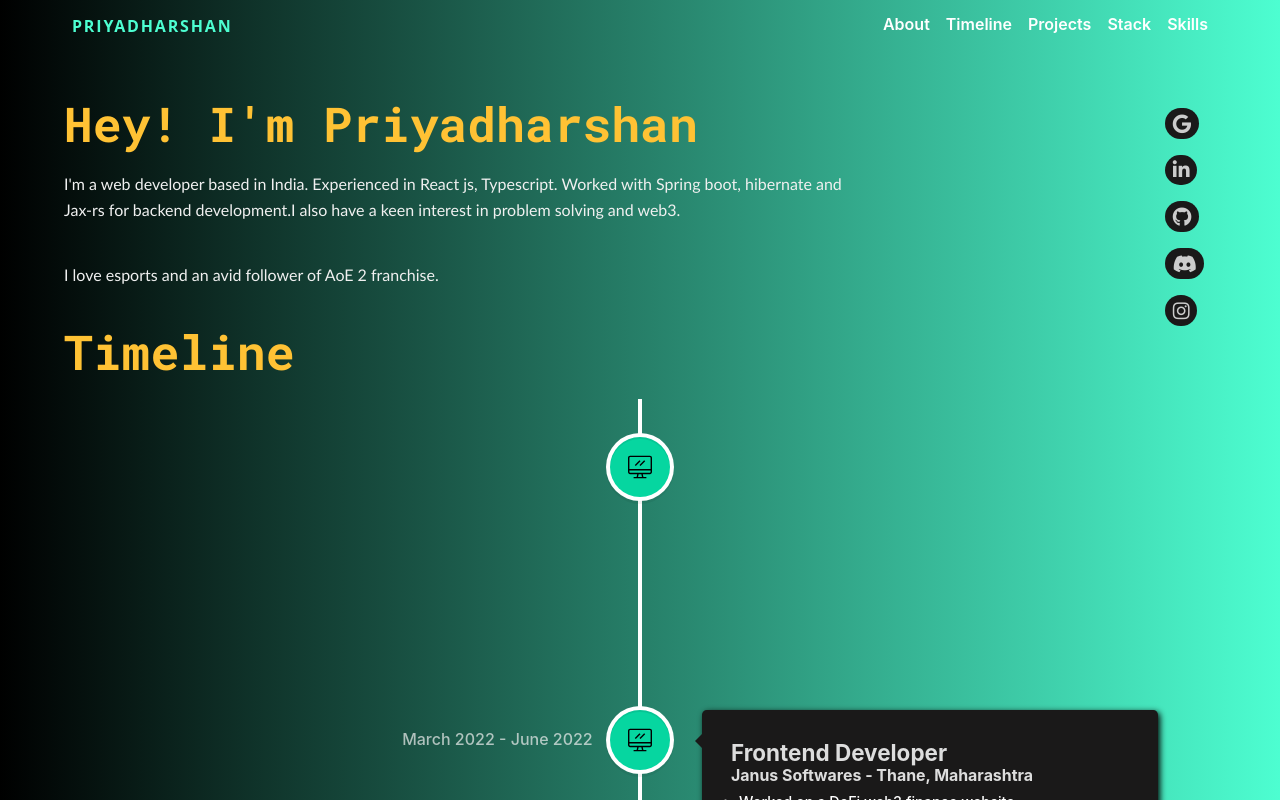
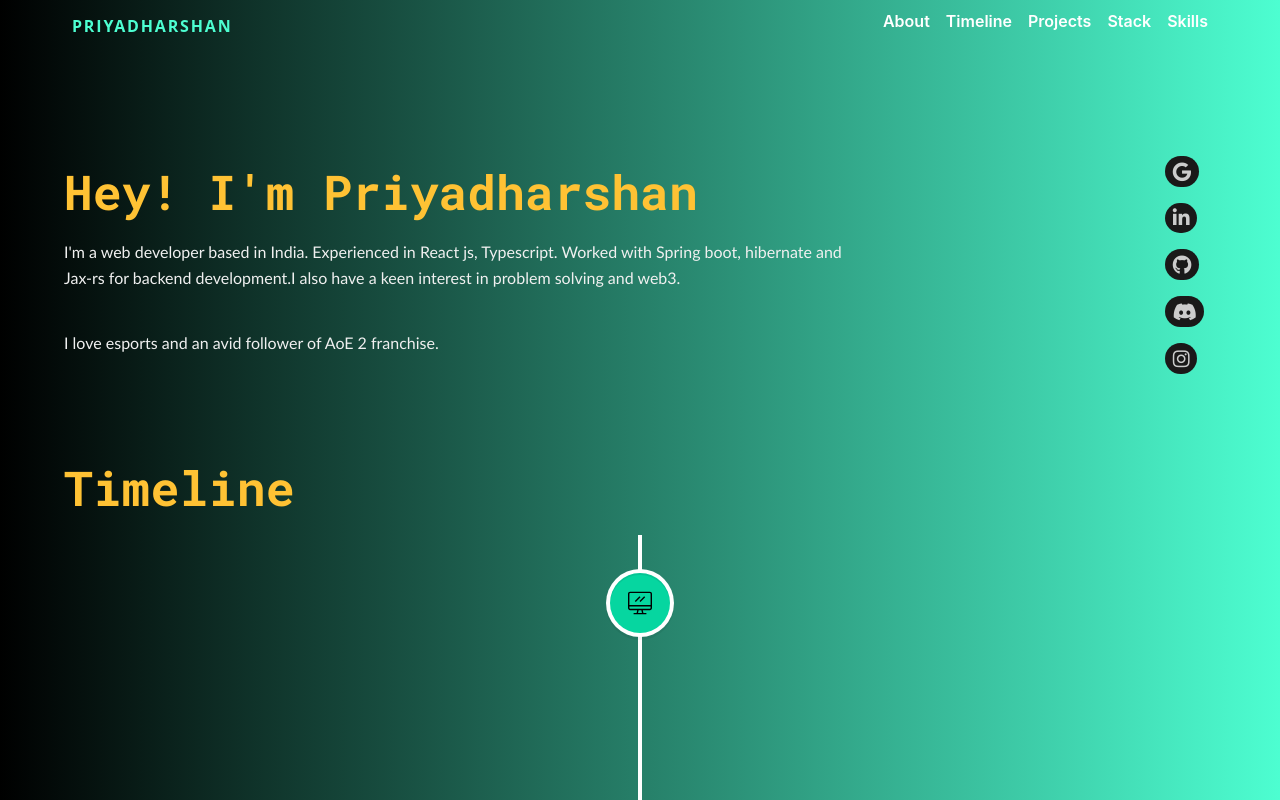
Before and after one commit to Viper-10/personal-website, a React (Create React App) app: page / in a window 1280 px wide. Shown: the top 800 px of the page. Built offline with nearby package versions, Linux system fonts and the light colour scheme.

Commit message:
FEAT - Improved navbar

```diff
--- a/src/App.css
+++ b/src/App.css
@@ -48,7 +48,7 @@ html {
 }
 
 .heading {
-  margin-top: 2rem;
+  padding-top: 100px;
   margin-bottom: 1rem;
   font-size: 3rem;
   font-family: "Lobster", cursive;
--- a/src/Components/BackgroundAnimation/style.css
+++ b/src/Components/BackgroundAnimation/style.css
@@ -1,22 +1,22 @@
 .area {
   background: linear-gradient(to left, var(--primary-green-color), black);
   width: 100%;
-  height: 4500px;
+  height: 4000px;
 }
 .circles {
   position: absolute;
   top: 0;
   left: 0;
   width: 100%;
-  height: 4500px;
+  height: 4000px;
   overflow: hidden;
 }
 @media (min-width: 1024px) {
   .circles {
-    height: 4000px;
+    height: 4200px;
   }
   .area {
-    height: 4000px;
+    height: 4200px;
   }
 }
 .circles li {
--- a/src/Pages/Home/Components/About/About.js
+++ b/src/Pages/Home/Components/About/About.js
@@ -1,7 +1,7 @@
 import "./style.css";
 const About = () => {
   return (
-    <div className="about">
+    <div className="about" id="about">
       <h1 className="heading">Hey! I'm Priyadharshan</h1>
       <p className="description">
         I'm a web developer based in India. Experienced in React js, Typescript.
--- a/src/Pages/Home/Components/Navbar/Navbar.js
+++ b/src/Pages/Home/Components/Navbar/Navbar.js
@@ -8,7 +8,6 @@ const Navbar = () => {
 
       if (window.scrollY < 36) {
         navbar.style.backgroundColor = "transparent";
-
         for (let i = 0; i < navItems.length; i++) {
           navItems[i].classList.add("black-on-hover");
           navItems[i].style.borderBottomColor = "black";
@@ -27,30 +26,32 @@ const Navbar = () => {
   return (
     <nav className="navbar">
       <div className="navbar-container">
-        <div className="logo">PRIYADHARSHAN</div>
+        <div className="logo" onClick={() => window.scrollTo(0, 0)}>
+          PRIYADHARSHAN
+        </div>
         <ul className="nav-items">
           <li className="nav-item">
-            <a href="#" className="link">
+            <a href="#about" className="link">
               About
             </a>
           </li>
           <li className="nav-item">
-            <a href="#" className="link">
+            <a href="#timeline" className="link">
               Timeline
             </a>
           </li>
           <li className="nav-item">
-            <a href="#" className="link">
+            <a href="#projects" className="link">
               Projects
             </a>
           </li>
           <li className="nav-item">
-            <a href="#" className="link">
+            <a href="#TechStack" className="link">
               Stack
             </a>
           </li>
           <li className="nav-item">
-            <a href="#" className="link">
+            <a href="#skills" className="link">
               Skills
             </a>
           </li>
--- a/src/Pages/Home/Components/Navbar/style.css
+++ b/src/Pages/Home/Components/Navbar/style.css
@@ -15,7 +15,6 @@
 .nav-items {
   display: flex;
   justify-content: space-between;
-  align-items: center;
 }
 
 .nav-item,
@@ -24,10 +23,14 @@
   color: white;
 }
 
-.nav-item:hover,
 .logo:hover {
+  cursor: pointer;
+  border-bottom: 3px solid var(--primary-green-color);
+}
+
+.nav-item:hover {
   color: var(--primary-green-color);
-  border-bottom: 1px solid var(--primary-dark-color);
+  border-bottom: 3px solid var(--primary-dark-color);
 }
 
 .logo {
--- a/src/Pages/Home/Components/Projects/Projects.js
+++ b/src/Pages/Home/Components/Projects/Projects.js
@@ -5,7 +5,7 @@ import "./style.css";
 
 const Projects = () => {
   return (
-    <div className="project">
+    <div className="project" id="projects">
       <div className="heading">Project</div>
       <Accordion allowZeroExpanded preExpanded={["QuoteAway"]}>
         {projects.map((project) => (
--- a/src/Pages/Home/Components/Skills/Skills.js
+++ b/src/Pages/Home/Components/Skills/Skills.js
@@ -15,7 +15,7 @@ const Languages = () => {
   };
 
   return (
-    <div className="skills">
+    <div className="skills" id="skills">
       <div className="skills-header">
         <div className="heading">Skills</div>
         <div className="toggle">
--- a/src/Pages/Home/Components/Skills/style.css
+++ b/src/Pages/Home/Components/Skills/style.css
@@ -7,7 +7,7 @@
 .toggle {
   display: flex;
   gap: 0.5rem;
-  margin-top: 2rem;
+  margin-top: 100px;
   margin-bottom: 1rem;
   border: 1px solid rgb(159, 142, 142);
   padding: 0.25rem;
--- a/src/Pages/Home/Components/Social Profile/style.css
+++ b/src/Pages/Home/Components/Social Profile/style.css
@@ -33,7 +33,7 @@ i.fab:active {
   position: absolute;
   right: 1%;
   -webkit-tap-highlight-color: transparent;
-  margin-top: 1rem;
+  margin-top: 6rem;
   top: 0%;
 }
 .rotate-45 {
--- a/src/Pages/Home/Components/TechStack/TechStack.js
+++ b/src/Pages/Home/Components/TechStack/TechStack.js
@@ -2,7 +2,7 @@ import "./style.css";
 import Cards from "./Cards/Cards";
 const Skills = () => {
   return (
-    <div className="skills">
+    <div className="skills" id="TechStack">
       <div className="flex">
         <h1 className="heading">{"Stack"} </h1>
       </div>
--- a/src/Pages/Home/Components/Timeline/Timeline.js
+++ b/src/Pages/Home/Components/Timeline/Timeline.js
@@ -42,7 +42,7 @@ const Timeline = () => {
     );
   });
   return (
-    <div>
+    <div id="timeline">
       <h1 className="heading">Timeline</h1>
       <VerticalTimeline>{timeline}</VerticalTimeline>
     </div>
```
